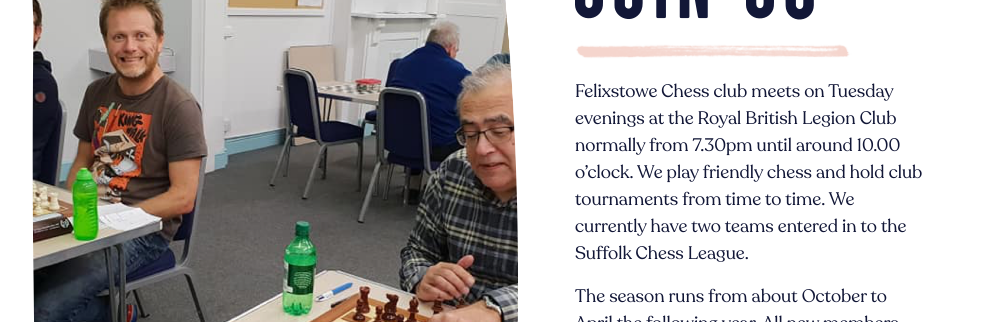
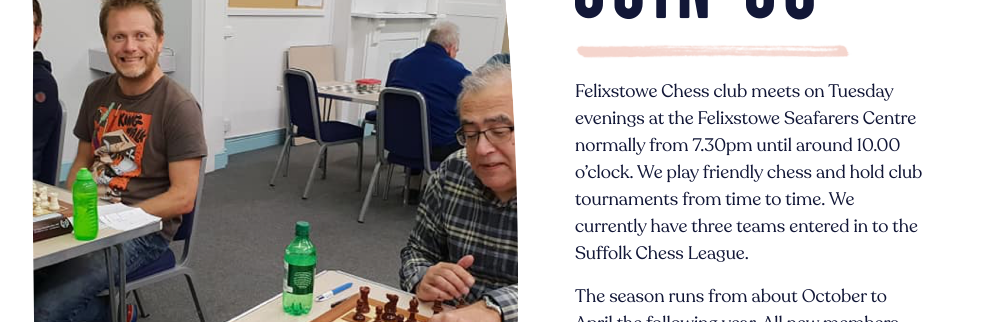
Before and after one commit to ifancyabroad/felixstowe-chess, a Jekyll site: the page built from index.html, in a window 1280 px wide and 900 px high, scrolled down 2410 px. Shown: the part 181-503 px from the top of the window, without its empty margins (175-1163 px from the left). Built offline with Jekyll 4.4.1, drawn with Linux system fonts in a browser that asks for light colours; some of the changed text lies outside the part shown.

Commit message:
Copy changes

```diff
--- a/_includes/get-in-touch.html
+++ b/_includes/get-in-touch.html
@@ -10,7 +10,7 @@
         <div class="d-flex justify-content-between">
           <div>
             <h5 class="text-primary">DAVE ROBERTSON</h5>
-            <p class="text-light mb-0">012345 678910</p>
+            <p class="text-light mb-0">01394 270535</p>
             <div class="divider">
               <img class="img-fluid" src="{{ 'assets/images/divider_dark.png' | relative_url }}" alt="Divider">
             </div>
--- a/_includes/join-us.html
+++ b/_includes/join-us.html
@@ -12,7 +12,7 @@
           <div class="divider mb-3">
             <img class="img-fluid" src="{{ 'assets/images/divider_light.png' | relative_url }}" alt="Divider">
           </div>
-          <p>Felixstowe Chess club meets on Tuesday evenings at the Royal British Legion Club normally from 7.30pm until around 10.00 o’clock. We play friendly chess and hold club tournaments from time to time. We currently have two teams entered in to the Suffolk Chess League.</p>
+          <p>Felixstowe Chess club meets on Tuesday evenings at the Felixstowe Seafarers Centre normally from 7.30pm until around 10.00 o’clock. We play friendly chess and hold club tournaments from time to time. We currently have three teams entered in to the Suffolk Chess League.</p>
           <p>The season runs from about October to April the following year. All new members are welcome regardless of their playing strength.</p>
           <p>We expect only two things:  A love of the game and a willingness to learn.</p>
         </div>
```
